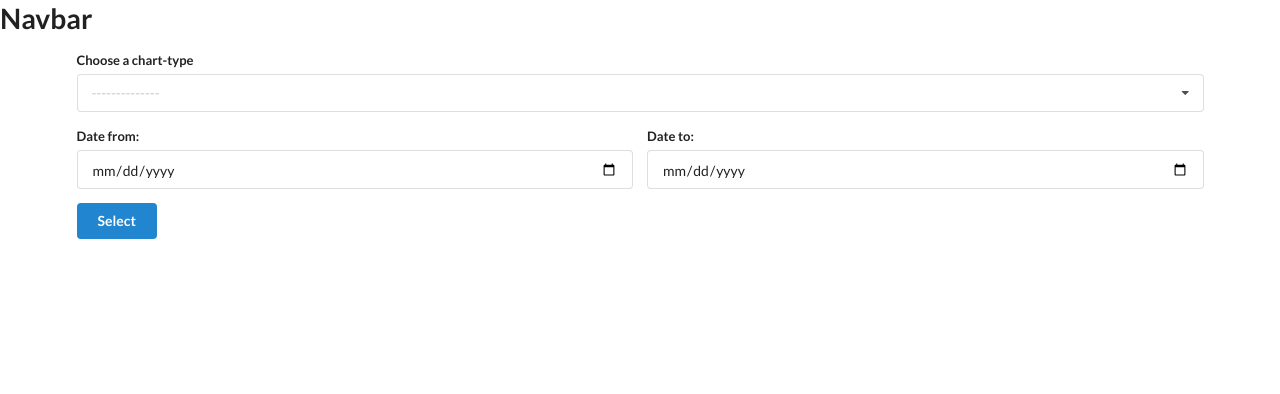
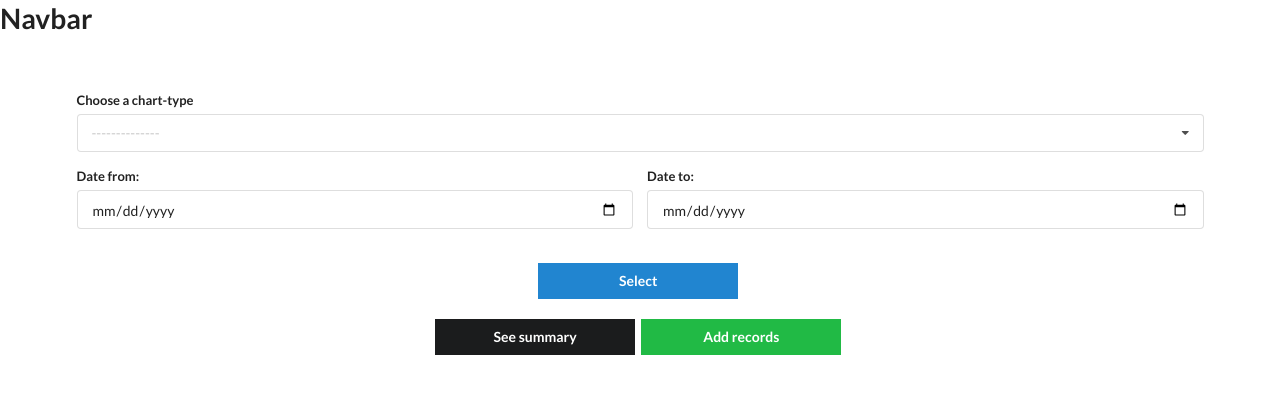
Before and after one commit to rifatrakib/django-analyzr, a Django app: template products/templates/products/main.html in a window 1280 px wide. Shown: the top 394 px of the page. Run offline with Django 3.2, Linux system fonts and the light colour scheme; the template is opened without the code that fills it: most values are stand-ins (such as "Sample title", 1, 10 or a date in 2020); parts of the project's set-up code (start-up, migrations or seed data) failed here and were passed over.

Commit message:
Add modals to view stats

```diff
--- a/products/templates/products/main.html
+++ b/products/templates/products/main.html
@@ -3,7 +3,25 @@
 {% block title %}Home{% endblock title %}
 
 {% block content %}
+
+<div class="ui modal mymodal">
+    <div class="header">
+        <h1>Price data</h1>
+    </div>
+    <div class="ui container">
+        <ul>
+            <li><strong>Count: </strong>{{ price.count }}</li>
+            <li><strong>Mean: </strong>{{ price.mean }}</li>
+            <li><strong>Median: </strong>{{ price.median }}</li>
+            <li><strong>Min: </strong>{{ price.min }}</li>
+            <li><strong>Max: </strong>{{ price.max }}</li>
+            <li><strong>Std dev: </strong>{{ price.std | floatformat }}</li>
+        </ul>
+    </div>
+</div>
+
 <div>
+    <div class="block-center">
         {% if error_message %}
         <div class="ui negative message">
             <i class="close icon"></i>
@@ -20,7 +38,8 @@
         {% endif %}
 
         {% endif %}
-
+    </div>
+    <br><br>
     <form action="" method="POST" class="ui form">
         {% csrf_token %}
         <div class="field">
@@ -48,7 +67,16 @@
                 </div>
             </div>
         </div>
+        <br>
+        <div class="block-center">
             <button class="ui primary button" type="submit">Select</button>
+        </div>
     </form>
+    <br>
+    <div class="block-center">
+        <button class="ui secondary button" id="modal-btn">See summary</button>
+        <button class="ui positive button">Add records</button>
     </div>
+</div>
+
 {% endblock content %}
--- a/products/urls.py
+++ b/products/urls.py
@@ -1,8 +1,9 @@
 from django.urls import path
-from .views import chart_select_view
+from .views import chart_select_view, add_purchase_view
 
 
 app_name = 'products'
 urlpatterns = [
     path('', chart_select_view, name='main-products-view'),
+    path('add/', add_purchase_view, name='add-purchase-view'),
 ]
--- a/products/utils.py
+++ b/products/utils.py
@@ -30,15 +30,15 @@ def get_simple_plot(chart_type, *ars, **kwargs):
     y = kwargs.get('y')
     data = kwargs.get('data')
     if chart_type == 'bar plot':
-        title = 'title'
+        title = 'total price by day (bar)'
         plt.title(title)
         plt.bar(x, y)
     elif chart_type == 'line plot':
-        title = 'title'
+        title = 'total price by day (line)'
         plt.title(title)
         plt.plot(x, y)
     else:
-        title = 'title'
+        title = 'sales per day'
         plt.title(title)
         sns.countplot('name', data=data)
     plt.tight_layout()
--- a/static/main.js
+++ b/static/main.js
@@ -4,4 +4,8 @@ $(document).ready(function () {
     $(".message .close").on("click", function () {
         $(this).closest(".message").transition("fade");
     });
+
+    $("#modal-btn").click(function () {
+        $(".ui.modal").modal("show");
+    });
 });
--- a/static/style.css
+++ b/static/style.css
@@ -0,0 +1,18 @@
+.mymodal {
+    height: 400px !important;
+    top: 200px !important;
+    font-size: 20px !important;
+}
+
+ul li {
+    margin: 0 0 10px 0;
+}
+
+.ui.button {
+    width: 200px;
+    border-radius: 0px !important;
+}
+
+.block-center {
+    text-align: center !important;
+}
```
Also changed, not shown: products/templates/products/add.html (added, +9 -0 lines), products/views.py (+7 -0 lines), README.md, products/forms.py (added). Lines whose indentation alone changed are shown as unchanged.
